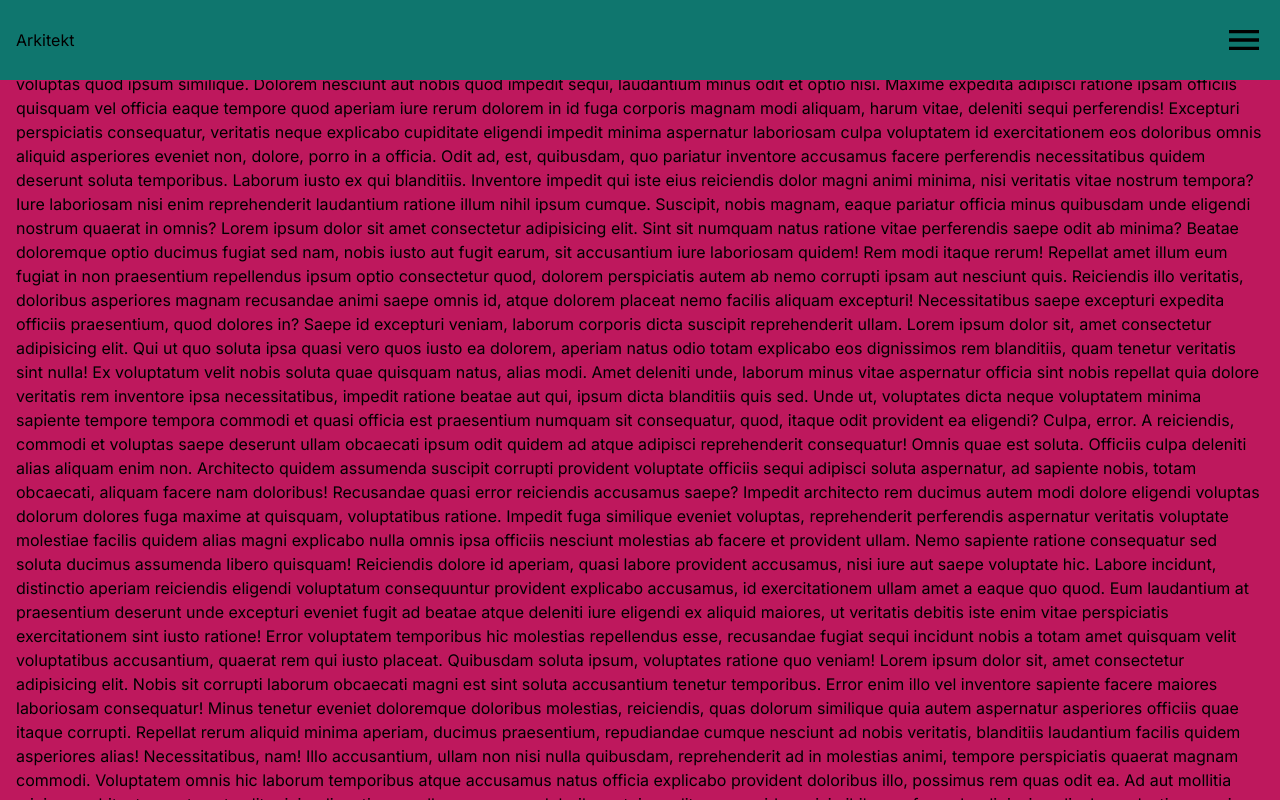
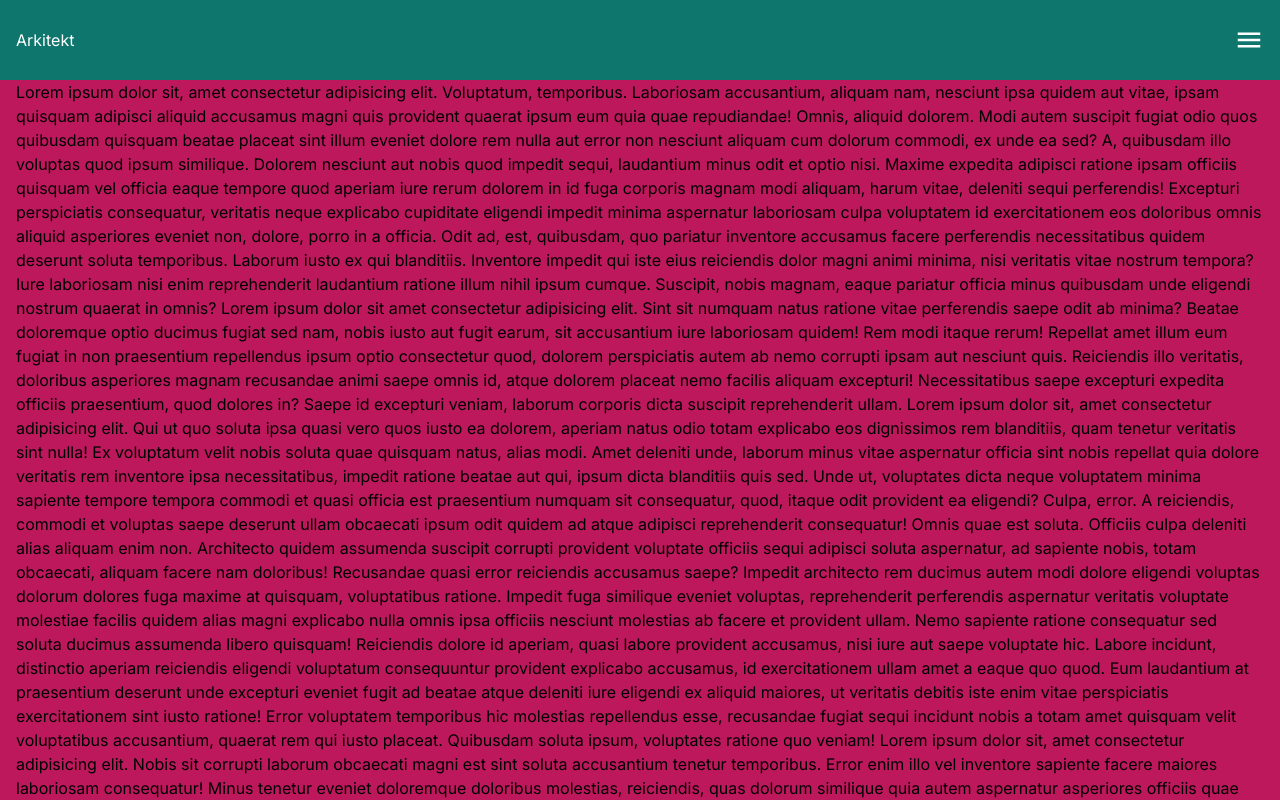
Before and after one commit to Stef-Lev/arkitekt-website, a Next.js app: page / in a window 1280 px wide. Shown: the top 800 px of the page. Built offline with nearby package versions, Linux system fonts and the light colour scheme.

Commit message:
add drawer

```diff
--- /dev/null
+++ b/src/components/drawer/drawer.tsx
@@ -0,0 +1,50 @@
+import { IoMdClose } from 'react-icons/io';
+
+interface Props {
+  isDrawerOpen: boolean;
+  toggleDrawer: () => void;
+}
+
+const Drawer = (props: Props) => {
+  const { isDrawerOpen, toggleDrawer } = props;
+  return (
+    <div
+      className={`fixed inset-0 bg-gray-800 text-white transition-transform duration-300 z-50 ${
+        isDrawerOpen ? 'translate-x-0' : '-translate-x-full'
+      } lg:hidden`}
+      style={{ width: '250px' }}
+    >
+      <div className="p-4">
+        <button onClick={toggleDrawer} className="text-white text-xl">
+          <IoMdClose size={30} />
+        </button>
+        <nav className="mt-4">
+          <ul>
+            <li>
+              <a href="#" className="block py-2 px-4">
+                Home
+              </a>
+            </li>
+            <li>
+              <a href="#" className="block py-2 px-4">
+                About
+              </a>
+            </li>
+            <li>
+              <a href="#" className="block py-2 px-4">
+                Services
+              </a>
+            </li>
+            <li>
+              <a href="#" className="block py-2 px-4">
+                Contact
+              </a>
+            </li>
+          </ul>
+        </nav>
+      </div>
+    </div>
+  );
+};
+
+export default Drawer;
--- a/src/components/header/header.tsx
+++ b/src/components/header/header.tsx
@@ -1,12 +1,14 @@
 'use client';
 import React, { useState, useEffect } from 'react';
 import { cn } from '@/helpers/classnames';
-import { IoMdMenu } from 'react-icons/io';
+import { IoMdMenu, IoMdClose } from 'react-icons/io';
+import Drawer from '../drawer/drawer';
 
 const Header = () => {
   const [isMobile, setIsMobile] = useState(window.innerWidth < 768);
   const [lastScrollTop, setLastScrollTop] = useState(0);
   const [headerStyle, setHeaderStyle] = useState('');
+  const [isDrawerOpen, setIsDrawerOpen] = useState(false);
 
   useEffect(() => {
     const handleResize = () => {
@@ -37,14 +39,17 @@ const Header = () => {
     };
   }, [lastScrollTop, isMobile]);
 
+  const toggleDrawer = () => setIsDrawerOpen(!isDrawerOpen);
+  console.log(isDrawerOpen);
   return (
+    <>
       <header
         className={cn(
-        'bg-teal-700',
+          'bg-teal-700 text-white',
           [
             isMobile,
-          'fixed top-0 z-50 w-full',
-          'fixed top-0 z-50 w-full transition-transform duration-300',
+            'fixed top-0 z-40 w-full transition-transform duration-300',
+            'lg:relative lg:translate-y-0', // Ensures header is static on large screens
           ],
           [!isMobile, headerStyle],
         )}
@@ -53,13 +58,20 @@ const Header = () => {
           className={cn(
             'flex items-center justify-between',
             'h-[80px]',
-          'container',
+            'container mx-auto',
           )}
         >
           <h1>Arkitekt</h1>
-        <IoMdMenu size={40} />
+
+          {isDrawerOpen ? (
+            <IoMdClose size={30} onClick={toggleDrawer} />
+          ) : (
+            <IoMdMenu size={30} onClick={toggleDrawer} />
+          )}
         </div>
       </header>
+      <Drawer isDrawerOpen={isDrawerOpen} toggleDrawer={toggleDrawer} />
+    </>
   );
 };
 
```
Lines whose indentation alone changed are shown as unchanged.
